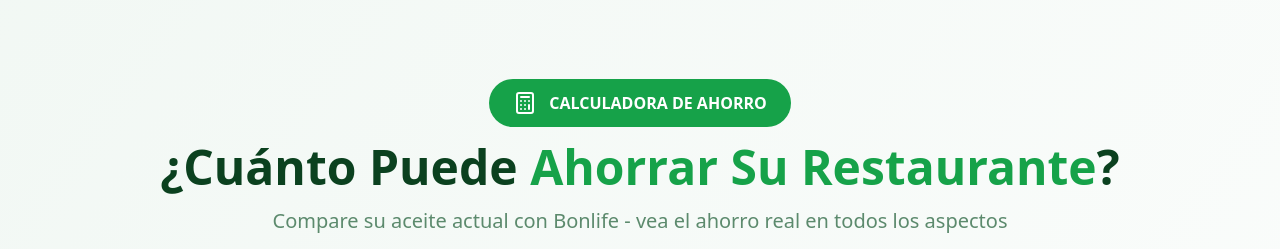
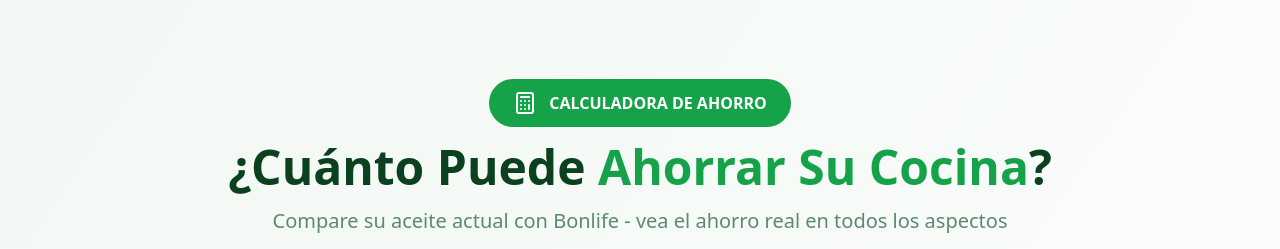
Before and after one commit to logicalchaos1/bonlifeoil.info-website, a React (Vite) app: page / in a window 1280 px wide. Shown: the part 1780-2029 px from the top of the page. Built offline with nearby package versions, Linux system fonts and the light colour scheme; no server answers; the HTML template or start-up script is replaced by a standard one.

Commit message:
Changes
Co-authored-by: jeffreyramirezz <117084767+jeffreyramirezz@users.noreply.github.com>

```diff
--- a/src/components/SavingsCalculator.tsx
+++ b/src/components/SavingsCalculator.tsx
@@ -68,7 +68,7 @@ export const SavingsCalculator = () => {
               <span className="font-bold">CALCULADORA DE AHORRO</span>
             </div>
             <h2 className="text-2xl sm:text-3xl md:text-4xl lg:text-5xl font-bold mb-3 sm:mb-4 px-4">
-              ¿Cuánto Puede <span className="text-premium">Ahorrar Su Restaurante</span>?
+              ¿Cuánto Puede <span className="text-premium">Ahorrar Su Cocina</span>?
             </h2>
             <p className="text-base sm:text-lg md:text-xl text-muted-foreground px-4">
               Compare su aceite actual con Bonlife - vea el ahorro real en todos los aspectos
```
